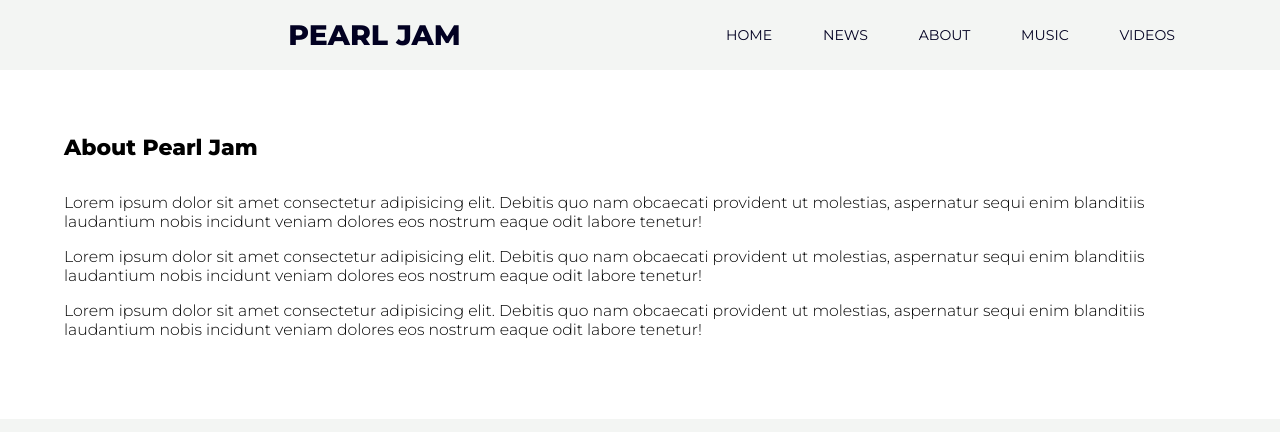
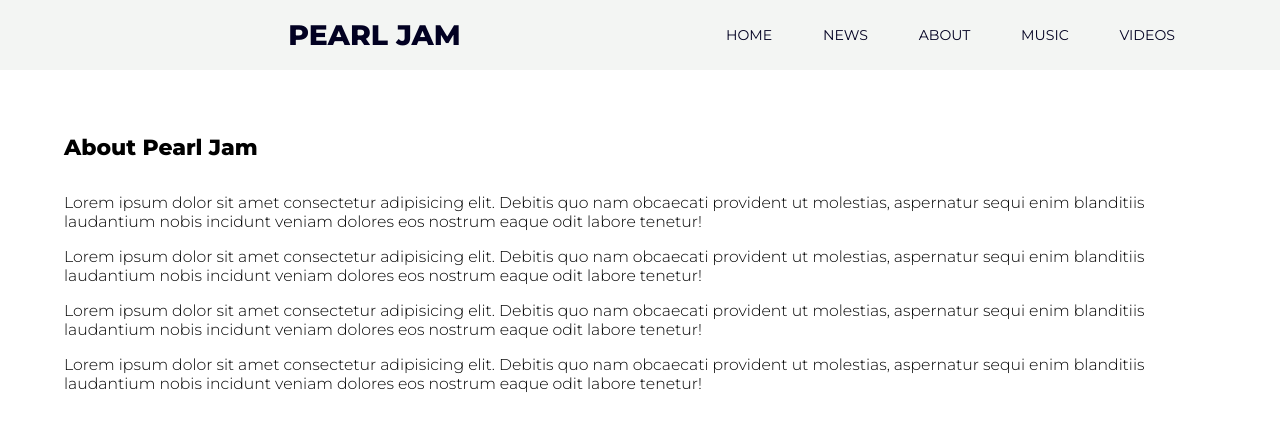
Before and after one commit to nicolaspalena/proyecto-coderhouse, a plain HTML site: page about.html in a window 1280 px wide. Shown: the top 432 px of the page. Drawn offline with Linux system fonts and the light colour scheme.

Commit message:
agregue un parrafo en about.html

```diff
--- a/about.html
+++ b/about.html
@@ -60,6 +60,10 @@
                     Debitis quo nam obcaecati provident ut molestias, aspernatur
                     sequi enim blanditiis laudantium nobis incidunt veniam dolores
                     eos nostrum eaque odit labore tenetur!</p>
+                    <p>Lorem ipsum dolor sit amet consectetur adipisicing elit.
+                    Debitis quo nam obcaecati provident ut molestias, aspernatur
+                    sequi enim blanditiis laudantium nobis incidunt veniam dolores
+                    eos nostrum eaque odit labore tenetur!</p>
                 </div>
             </section>
         </main>
```
